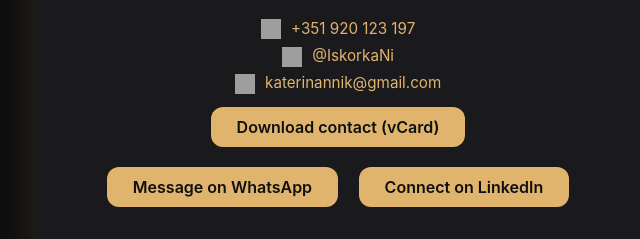
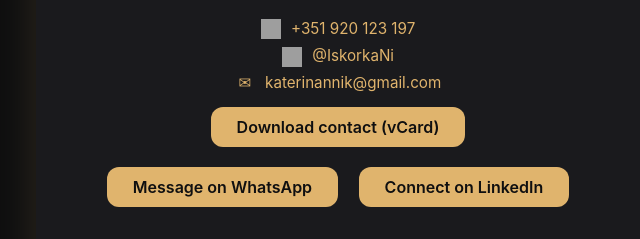
Before and after one commit to EkaterinaN20/AI-Driven-E-commerce-Partner-Connect, a plain HTML site: page index.html in a window 1280 px wide. Shown: the part 429-668 px from the top of the page, 302-942 px from the left. Drawn offline with Linux system fonts and the light colour scheme; grey boxes are pictures that could not be loaded.

Commit message:
Update index.html

```diff
--- a/index.html
+++ b/index.html
@@ -102,10 +102,8 @@
       <img src="https://upload.wikimedia.org/wikipedia/commons/8/82/Telegram_logo.svg" alt="Telegram">
       <a href="https://t.me/IskorkaNi">@IskorkaNi</a><br>
 
-
-      <img src="https://upload.wikimedia.org/wikipedia/commons/4/4e/Gmail_Icon.svg" alt="Email">
-
-      <a href="mailto:katerinannik@gmail.com">katerinannik@gmail.com</a>
+<span style="display:inline-block; width:20px; margin-right:6px; color:#e0b46d;">✉</span>
+<a href="mailto:katerinannik@gmail.com">katerinannik@gmail.com</a>
 
     </div>
 
```
